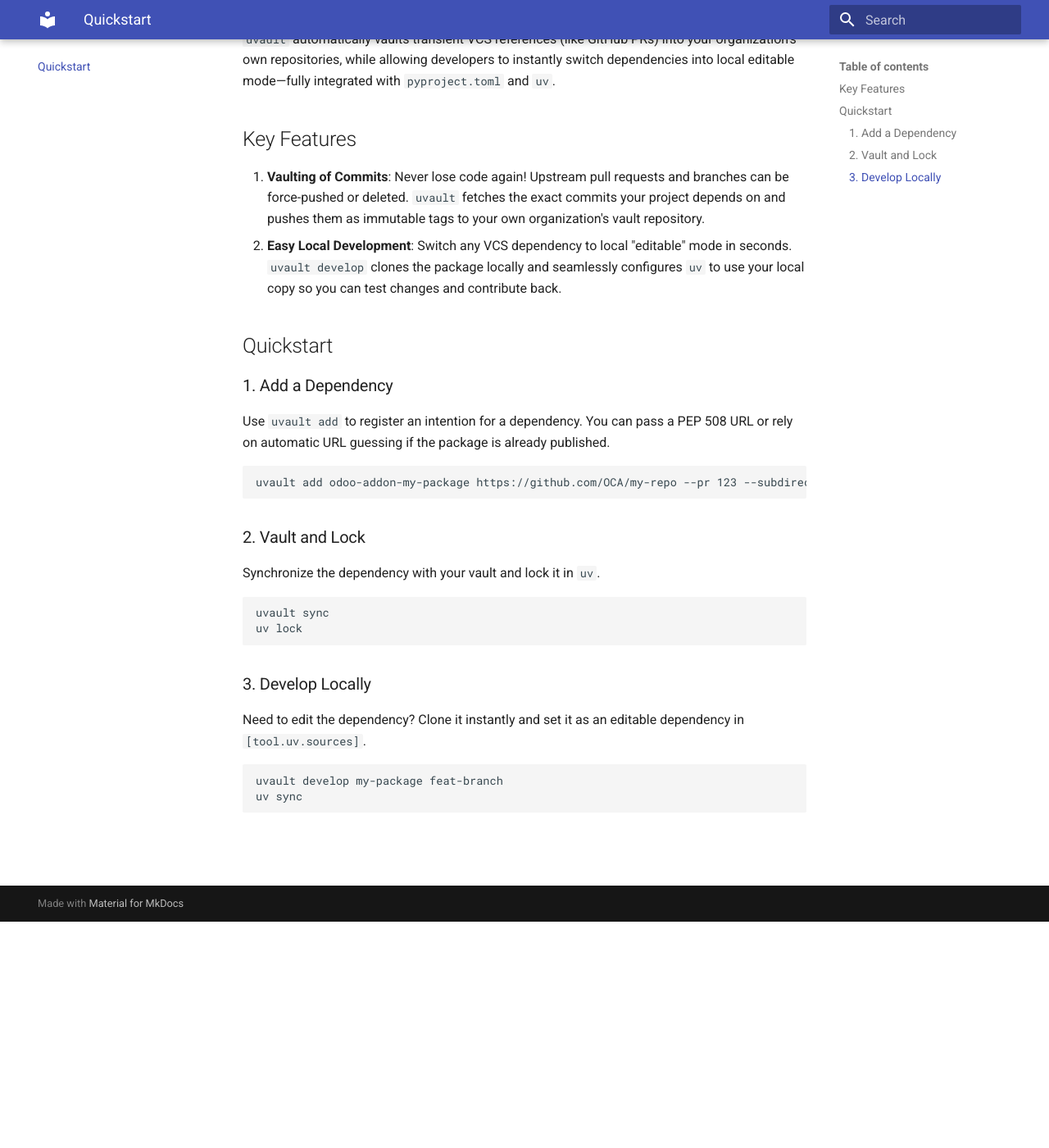
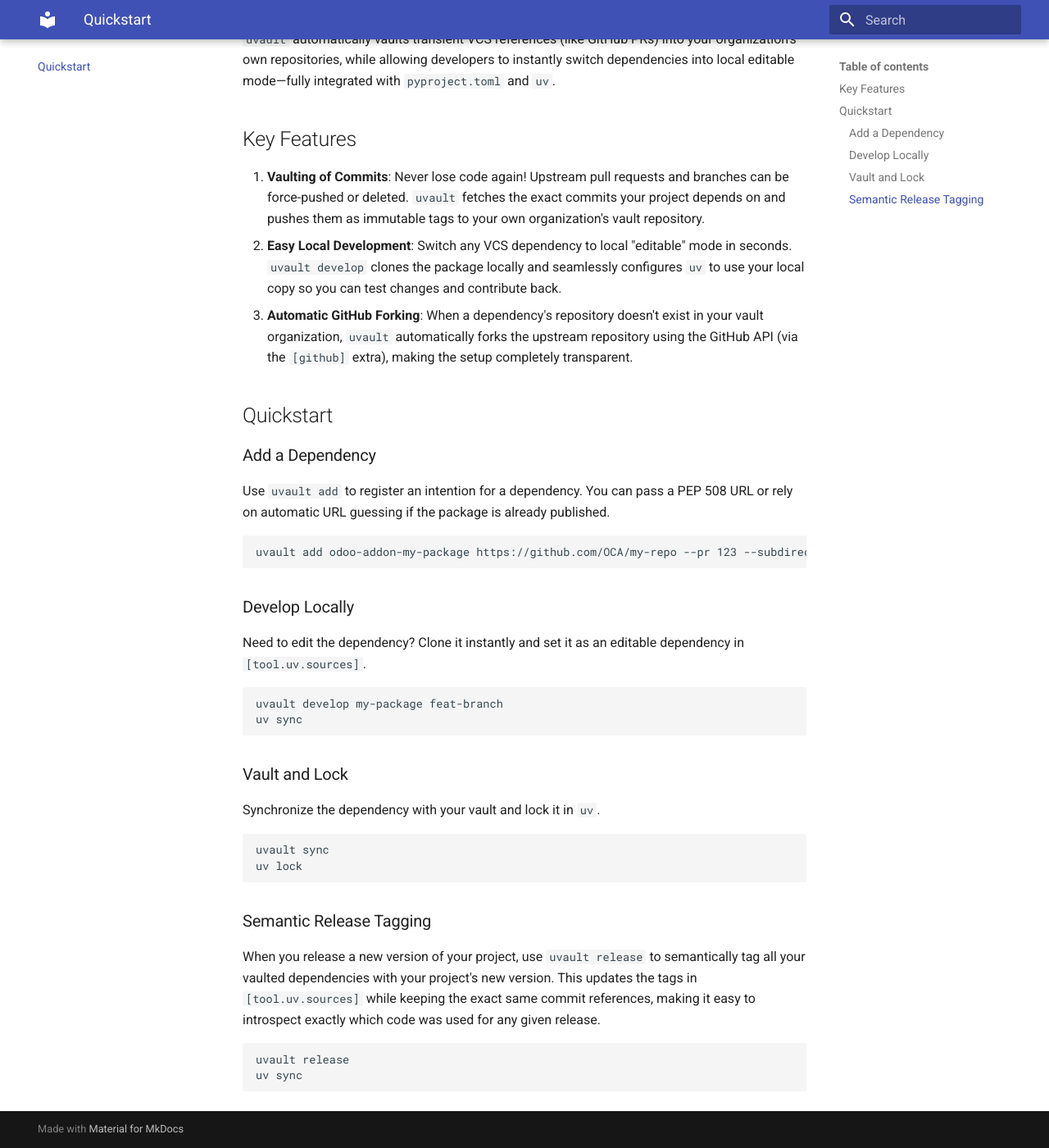
Before and after one commit to petrus-v/uvault, an MkDocs documentation site: the page built from docs/index.md, in a window 1280 px wide and 1400 px high, scrolled down 276 px. Shown: the whole window at 82% size. Built offline with MkDocs 1.6.1 and Material for MkDocs 9.7.7, drawn with Linux system fonts in a browser that asks for light colours.

Commit message:
docs: highlight automatic GitHub forking feature and complete quickstart

````diff
--- a/docs/index.md
+++ b/docs/index.md
@@ -12,10 +12,11 @@
 
 1. **Vaulting of Commits**: Never lose code again! Upstream pull requests and branches can be force-pushed or deleted. `uvault` fetches the exact commits your project depends on and pushes them as immutable tags to your own organization's vault repository.
 2. **Easy Local Development**: Switch any VCS dependency to local "editable" mode in seconds. `uvault develop` clones the package locally and seamlessly configures `uv` to use your local copy so you can test changes and contribute back.
+3. **Automatic GitHub Forking**: When a dependency's repository doesn't exist in your vault organization, `uvault` automatically forks the upstream repository using the GitHub API (via the `[github]` extra), making the setup completely transparent.
 
 ## Quickstart
 
-### 1. Add a Dependency
+### Add a Dependency
 
 Use `uvault add` to register an intention for a dependency. You can pass a PEP 508 URL or rely on automatic URL guessing if the package is already published.
 
@@ -23,7 +24,16 @@
 uvault add odoo-addon-my-package https://github.com/OCA/my-repo --pr 123 --subdirectory my_package
 ```
 
-### 2. Vault and Lock
+### Develop Locally
+
+Need to edit the dependency? Clone it instantly and set it as an editable dependency in `[tool.uv.sources]`.
+
+```bash
+uvault develop my-package feat-branch
+uv sync
+```
+
+### Vault and Lock
 
 Synchronize the dependency with your vault and lock it in `uv`.
 
@@ -32,11 +42,11 @@
 uv lock
 ```
 
-### 3. Develop Locally
+### Semantic Release Tagging
 
-Need to edit the dependency? Clone it instantly and set it as an editable dependency in `[tool.uv.sources]`.
+When you release a new version of your project, use `uvault release` to semantically tag all your vaulted dependencies with your project's new version. This updates the tags in `[tool.uv.sources]` while keeping the exact same commit references, making it easy to introspect exactly which code was used for any given release.
 
 ```bash
-uvault develop my-package feat-branch
+uvault release
 uv sync
 ```
````
Also changed, not shown: README.md (+1 -0 lines), docs/reference.md (+4 -2 lines).
